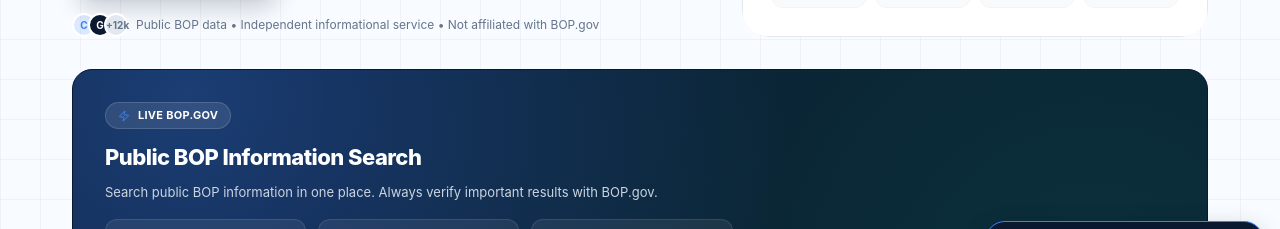
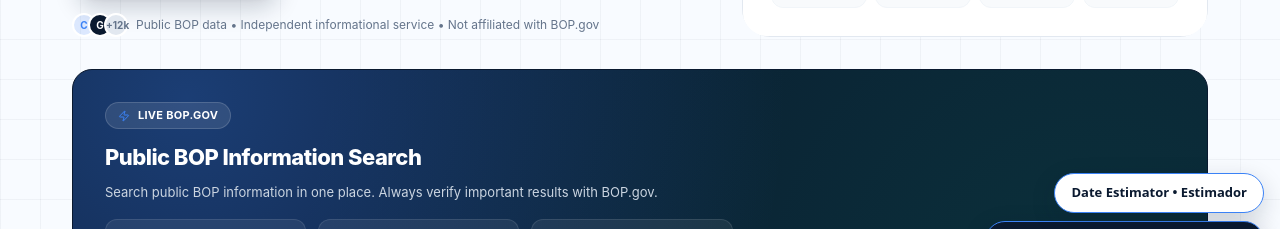
Before and after one commit to coregenesis07-ai/coregenisis-locator, a plain HTML site: page index.html in a window 1280 px wide. Shown: the part 521-750 px from the top of the page. Drawn offline with Linux system fonts and the light colour scheme.

Commit message:
Link bilingual custody date estimator from homepage

```diff
--- a/index.html
+++ b/index.html
@@ -219,8 +219,11 @@ Error generating stack: `+u.message+`
 <style>
 #fcg-legal-update-link{position:fixed;right:16px;bottom:18px;z-index:9999;background:#0A192F;color:#fff;text-decoration:none;border:1px solid #3B82F6;border-radius:999px;padding:11px 16px;font:700 13px/1.2 system-ui,-apple-system,Segoe UI,sans-serif;box-shadow:0 8px 24px rgba(10,25,47,.22)}
 #fcg-legal-update-link:hover{background:#1e3a5f}
-@media(max-width:520px){#fcg-legal-update-link{right:10px;bottom:10px;padding:10px 13px;font-size:12px}}
+#fcg-calculator-link{position:fixed;right:16px;bottom:66px;z-index:9999;background:#fff;color:#0A192F;text-decoration:none;border:1px solid #3B82F6;border-radius:999px;padding:11px 16px;font:700 13px/1.2 system-ui,-apple-system,Segoe UI,sans-serif;box-shadow:0 8px 24px rgba(10,25,47,.18)}
+#fcg-calculator-link:hover{background:#eff6ff}
+@media(max-width:520px){#fcg-legal-update-link{right:10px;bottom:10px;padding:10px 13px;font-size:12px}#fcg-calculator-link{right:10px;bottom:56px;padding:10px 13px;font-size:12px}}
 </style>
 <a id="fcg-legal-update-link" href="/legal-updates.html" aria-label="Verified Legal and First Step Act Updates">Legal & FSA Updates • Actualizaciones</a>
+<a id="fcg-calculator-link" href="/calculator.html" aria-label="Educational Federal Custody Date Estimator">Date Estimator • Estimador</a>
 <footer style="max-width:980px;margin:32px auto 90px;padding:16px;text-align:center;font:14px system-ui;color:#475569"><a href="/privacy.html" style="margin:0 10px;text-decoration:underline">Privacy / Privacidad</a><a href="/terms.html" style="margin:0 10px;text-decoration:underline">Terms / Términos</a><a href="/disclaimer.html" style="margin:0 10px;text-decoration:underline">Legal Disclaimer / Aviso Legal</a><p>Federal Custody Guide is an independent educational resource and is not affiliated with the Federal Bureau of Prisons or any government agency.</p></footer></body>
 </html>
```
